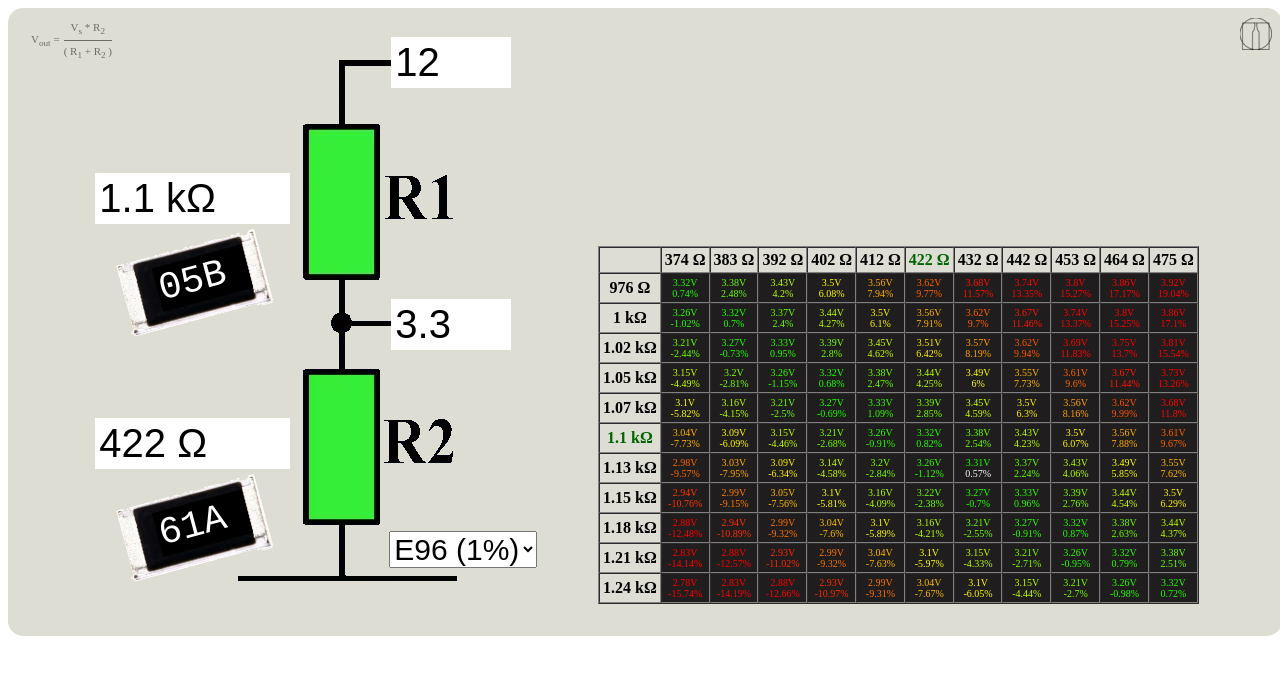
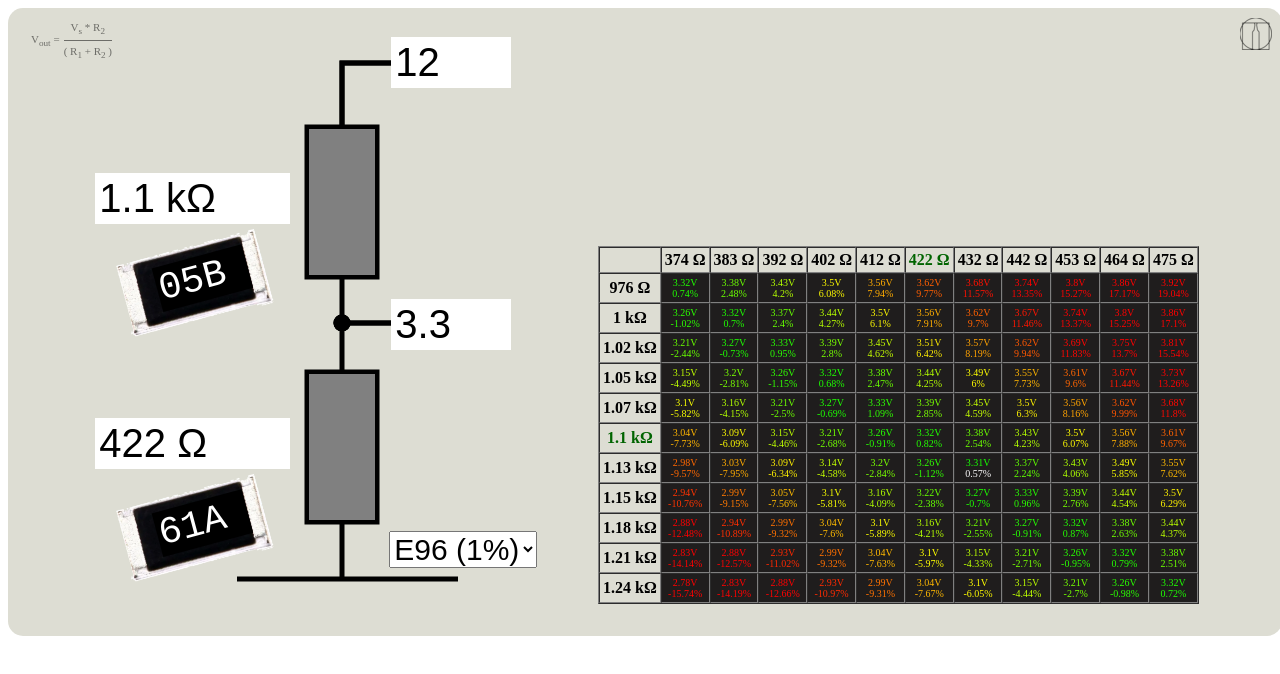
Before and after one commit to lleokaganov/alzymologist-resistors, a plain HTML site: page index.html in a window 1280 px wide. Drawn offline with Linux system fonts and the light colour scheme.

Commit message:
major: init

```diff
--- a/index.html
+++ b/index.html
@@ -23,7 +23,7 @@
 
 <div class='rinz'>
 
-<img src='div.webp' style='position:absolute;bottom:0;left:146px;'>
+<canvas style='position:absolute;bottom:0;left:146px;' id="divwebp" width="221" height="527" border="1">Old Browser</canvas>
 
 <div class='ipower' id='W1' style='top:135px; left:4px;'></div>
 <div class='ipower' id='W2' style='top:380px; left:4px;'></div>
--- a/res.js
+++ b/res.js
@@ -29,9 +29,56 @@ var M96={
 '100000':'F'
 };
 
+
+
 function GO(preurl){
     init_tip(document.querySelector('#mdiv'));
     if(preurl) RZ.resrc(preurl);
+
+    // =========================================
+    var canvas = dom('divwebp');
+    var c = canvas.getContext('2d');
+    c.fillStyle = "grey";
+    c.strokeStyle = "black";
+    c.lineWidth = 5; // Ширина линии
+    c.lineCap = "square";
+
+    // R1
+    c.strokeRect(70, 70, 70, 150);
+    c.fillRect(72, 72, 66, 146);
+    // R2
+    c.strokeRect(70, 315, 70, 150);
+    c.fillRect(72, 317, 66, 146);
+
+    // верхняя хня
+    c.beginPath();
+    c.moveTo(70+70/2, 70-2);
+    c.lineTo(70+70/2, 6);
+    c.lineTo(220, 6);
+    c.stroke();
+
+    // Перемычка между R1 и R2
+    c.moveTo(70+70/2, 220+2);
+    c.lineTo(70+70/2, 315-2);
+    c.stroke();
+    // и ея кружочек
+    c.beginPath();
+    c.fillStyle = "black";
+    c.arc(105, 266, 6, 0, 180);
+    c.fill();
+    c.stroke();
+    // и ея контактик
+    c.moveTo(105,266);
+    c.lineTo(221,266);
+    c.stroke();
+
+    // Нижняя хня
+    c.moveTo(70+70/2, 315+150+2);
+    c.lineTo(70+70/2, 522);
+    c.lineTo(0, 522);
+    c.lineTo(221, 522);
+    c.stroke();
+    // =========================================
 
     // Default
     var stab=dom('rtabselect').value; if(stab!='E96' && stab!='E24') dom('rtabselect').value='E26';
```
Also changed, not shown: div.webp (deleted).
